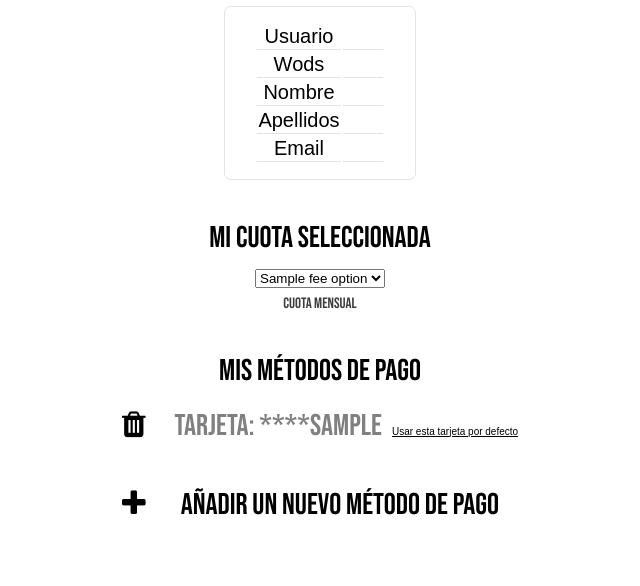
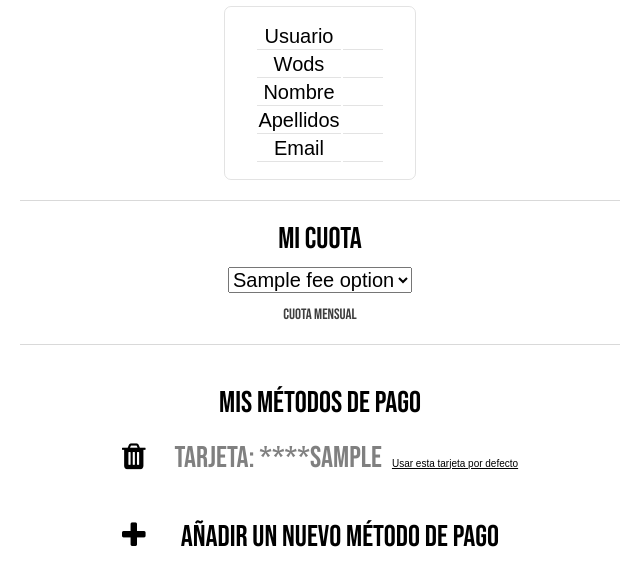
Before and after one commit to oalfonso-o/crossbox, a Django app: template crossbox/templates/profile.html in a window 1280 px wide. Shown: the part 165-751 px from the top of the page, without its empty margins (320-960 px from the left). Run offline with Django 3.2, Linux system fonts and the light colour scheme; the template is opened without the code that fills it: most values are stand-ins (such as "Sample title", 1, 10 or a date in 2020); parts of the project's set-up code (start-up, migrations or seed data) failed here and were passed over; some libraries are stand-ins or nearby versions.

Commit message:
Add hr between sections

```diff
--- a/crossbox/static/css/profile.css
+++ b/crossbox/static/css/profile.css
@@ -1,6 +1,13 @@
+.profile_hr {
+    max-width: 600px;
+    height: 1px;
+    border: none;
+    color: #d9d9d9;
+    background-color: #d9d9d9;
+}
 .profile_container {font-size: 30px}
-.profile_element_container {margin-top: 40px}
-.user_info_container {text-align: center;}
+.profile_element_container {margin: 20px 0}
+.user_info_container {text-align: center; margin-bottom:20px}
 .user_info_detail_table {
     font-size: 20px;
     font-family: arial, roboto;
@@ -19,7 +26,10 @@
     color: #040404c4;
     margin-top: 2px;
 }
-.payment_methods_container {}
+.fee_selector {
+    font-size: 20px;
+    margin: 10px;
+}
 .payment_methods_title {text-align:center; margin-top: 40px}
 .cards_table {
     margin-left:auto;
--- a/crossbox/templates/profile.html
+++ b/crossbox/templates/profile.html
@@ -22,10 +22,11 @@
       </tr>
     </table>
   </div>
+  <hr class="profile_hr">
   <div class="fee_container profile_element_container">
-    Mi Cuota seleccionada
+    Mi Cuota
     <form action="{% url 'change_fee' %}" method="post">
-      <select name="fee" onchange="this.form.submit()">
+      <select name="fee" onchange="this.form.submit()" class="fee_selector">
         {% for fee in fees %}
           {% for fee_pk, fee_option in fee.items %}
             {{fee}}
@@ -36,6 +37,7 @@
     </form>
     <p class="fee_hint">Cuota mensual</p>
   </div>
+  <hr class="profile_hr">
   <div class="payment_methods_container profile_element_container">
     <div class="payment_methods_title">
       Mis métodos de pago
```
